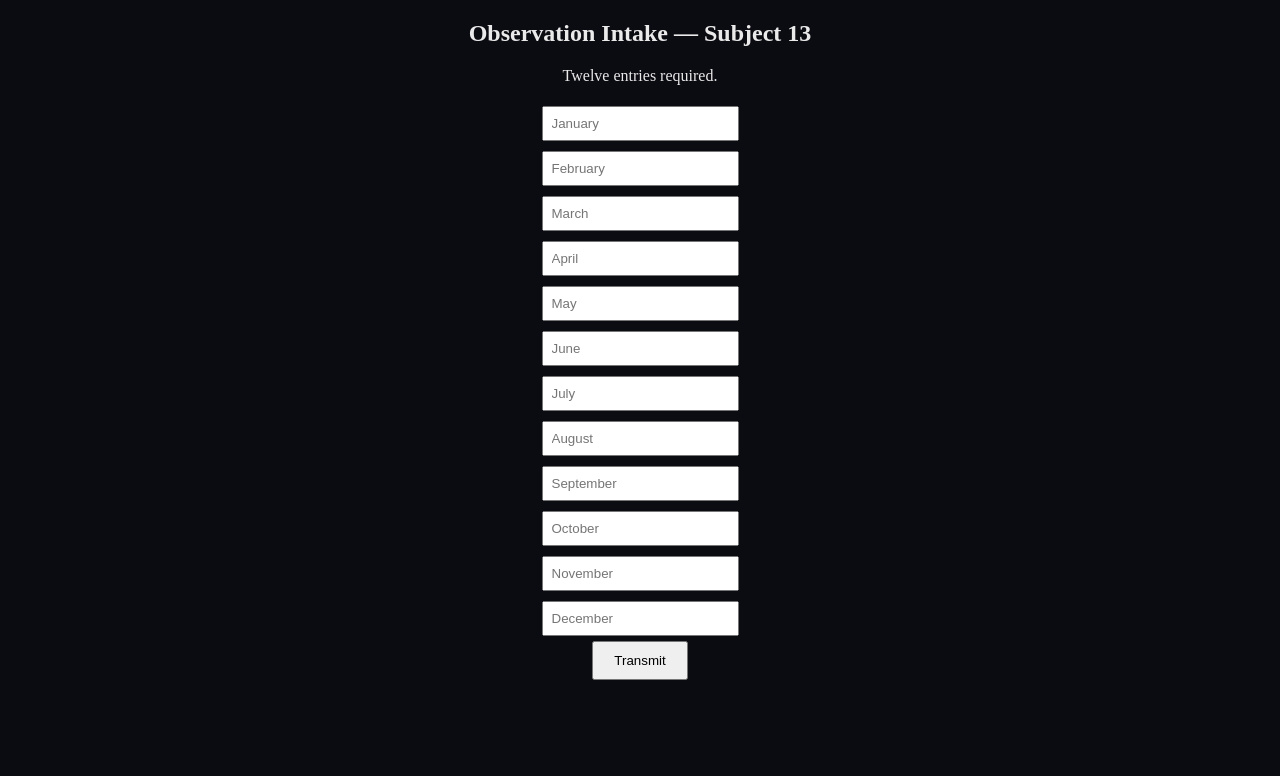
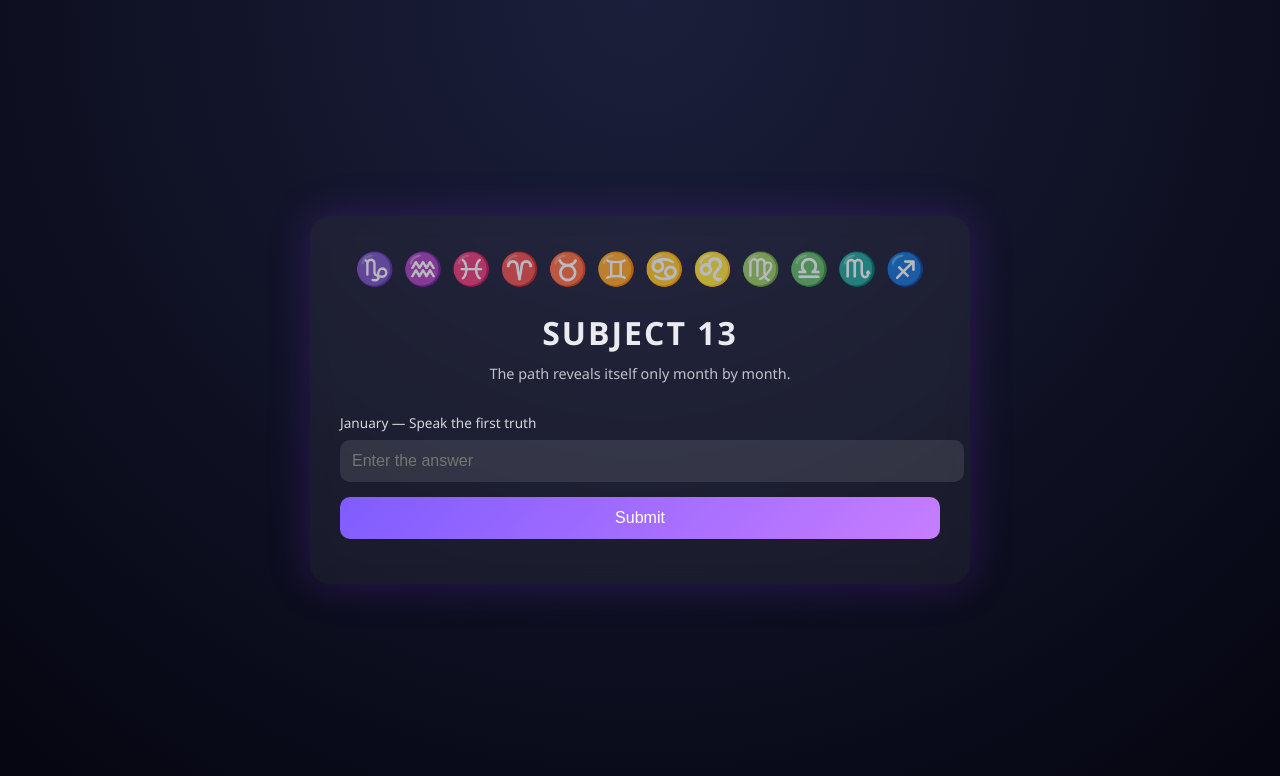
Before and after one commit to burn404/Signal13, a plain HTML site: page index.html in a window 1280 px wide. Drawn offline with Linux system fonts and the light colour scheme.

Commit message:
Revamp index.html with new layout and styles

```diff
--- a/index.html
+++ b/index.html
@@ -1,48 +1,161 @@
 <!DOCTYPE html>
-<html>
+<html lang="en">
 <head>
-  <title>Signal Intake</title>
+  <meta charset="UTF-8" />
+  <meta name="viewport" content="width=device-width, initial-scale=1.0" />
+  <title>Subject 13 — The Twelve Months</title>
   <style>
-    body { background:#0b0b12; color:#eaeaea; font-family:serif; text-align:center; }
-    input { margin:5px; padding:8px; }
-    button { padding:10px 20px; }
+    body {
+      margin: 0;
+      font-family: 'Segoe UI', sans-serif;
+      background: radial-gradient(circle at top, #1b1f3b, #050510);
+      color: #eaeaf0;
+      min-height: 100vh;
+      display: flex;
+      justify-content: center;
+      align-items: center;
+    }
+
+    .container {
+      width: 90%;
+      max-width: 600px;
+      background: rgba(255,255,255,0.05);
+      border-radius: 20px;
+      padding: 30px;
+      box-shadow: 0 0 40px rgba(138,43,226,0.25);
+      backdrop-filter: blur(10px);
+    }
+
+    h1 {
+      text-align: center;
+      letter-spacing: 2px;
+      margin-bottom: 10px;
+    }
+
+    .subtitle {
+      text-align: center;
+      font-size: 0.9rem;
+      opacity: 0.8;
+      margin-bottom: 30px;
+    }
+
+    .month {
+      display: none;
+      margin-top: 20px;
+    }
+
+    .month.active {
+      display: block;
+    }
+
+    label {
+      display: block;
+      margin-bottom: 8px;
+      font-size: 0.85rem;
+      opacity: 0.9;
+    }
+
+    input {
+      width: 100%;
+      padding: 12px;
+      border-radius: 10px;
+      border: none;
+      outline: none;
+      background: rgba(255,255,255,0.1);
+      color: #fff;
+      font-size: 1rem;
+    }
+
+    button {
+      margin-top: 15px;
+      width: 100%;
+      padding: 12px;
+      border-radius: 10px;
+      border: none;
+      background: linear-gradient(135deg, #7f5cff, #c77dff);
+      color: #fff;
+      font-size: 1rem;
+      cursor: pointer;
+      transition: transform 0.2s, box-shadow 0.2s;
+    }
+
+    button:hover {
+      transform: translateY(-1px);
+      box-shadow: 0 5px 15px rgba(199,125,255,0.4);
+    }
+
+    .feedback {
+      margin-top: 15px;
+      font-size: 0.9rem;
+      text-align: center;
+    }
+
+    .success {
+      color: #7CFF9E;
+    }
+
+    .error {
+      color: #FF7C7C;
+    }
+
+    .sigil {
+      text-align: center;
+      font-size: 2rem;
+      margin-bottom: 15px;
+      opacity: 0.7;
+    }
   </style>
 </head>
 <body>
+  <div class="container">
+    <div class="sigil">♑ ♒ ♓ ♈ ♉ ♊ ♋ ♌ ♍ ♎ ♏ ♐</div>
+    <h1>SUBJECT 13</h1>
+    <div class="subtitle">The path reveals itself only month by month.</div>
 
-<h2>Observation Intake — Subject 13</h2>
-<p>Twelve entries required.</p>
+    <!-- JANUARY -->
+    <div class="month active" id="month-0">
+      <label>January — Speak the first truth</label>
+      <input type="text" id="answer-0" placeholder="Enter the answer" />
+      <button onclick="checkAnswer(0)">Submit</button>
+      <div class="feedback" id="feedback-0"></div>
+    </div>
 
-<form id="signalForm">
-  <input name="m1" placeholder="January"><br>
-  <input name="m2" placeholder="February"><br>
-  <input name="m3" placeholder="March"><br>
-  <input name="m4" placeholder="April"><br>
-  <input name="m5" placeholder="May"><br>
-  <input name="m6" placeholder="June"><br>
-  <input name="m7" placeholder="July"><br>
-  <input name="m8" placeholder="August"><br>
-  <input name="m9" placeholder="September"><br>
-  <input name="m10" placeholder="October"><br>
-  <input name="m11" placeholder="November"><br>
-  <input name="m12" placeholder="December"><br>
-  <button type="submit">Transmit</button>
-</form>
+    <!-- FEBRUARY -->
+    <div class="month" id="month-1">
+      <label>February — What follows the beginning?</label>
+      <input type="text" id="answer-1" placeholder="Enter the answer" />
+      <button onclick="checkAnswer(1)">Submit</button>
+      <div class="feedback" id="feedback-1"></div>
+    </div>
 
-<script>
-const correct = ["i","saw","you","from","the","moon","you","looked","back","without","knowing","why"];
+    <!-- Add more months up to December following this pattern -->
 
-document.getElementById("signalForm").onsubmit = function(e){
-  e.preventDefault();
-  const data = new FormData(this);
-  let values = [...data.values()].map(v => v.toLowerCase().trim());
-  if (values.every((v,i)=>v===correct[i])) {
-    window.location.href = "/404.html";
-  } else {
-    alert("Signal incomplete.");
-  }
-};
-</script>
+  </div>
 
+  <script>
+    const answers = [
+      "JANUARYKEY", // January correct answer
+      "FEBRUARYKEY" // February correct answer
+      // Continue for all 12 months
+    ];
+
+    function checkAnswer(index) {
+      const input = document.getElementById(`answer-${index}`).value.trim().toUpperCase();
+      const feedback = document.getElementById(`feedback-${index}`);
+
+      if (input === answers[index]) {
+        feedback.textContent = "Correct. The next gate opens.";
+        feedback.className = "feedback success";
+
+        const nextMonth = document.getElementById(`month-${index + 1}`);
+        if (nextMonth) {
+          nextMonth.classList.add("active");
+        }
+      } else {
+        feedback.textContent = "Incorrect. Reflect and try again.";
+        feedback.className = "feedback error";
+      }
+    }
+  </script>
 </body>
 </html>
```
